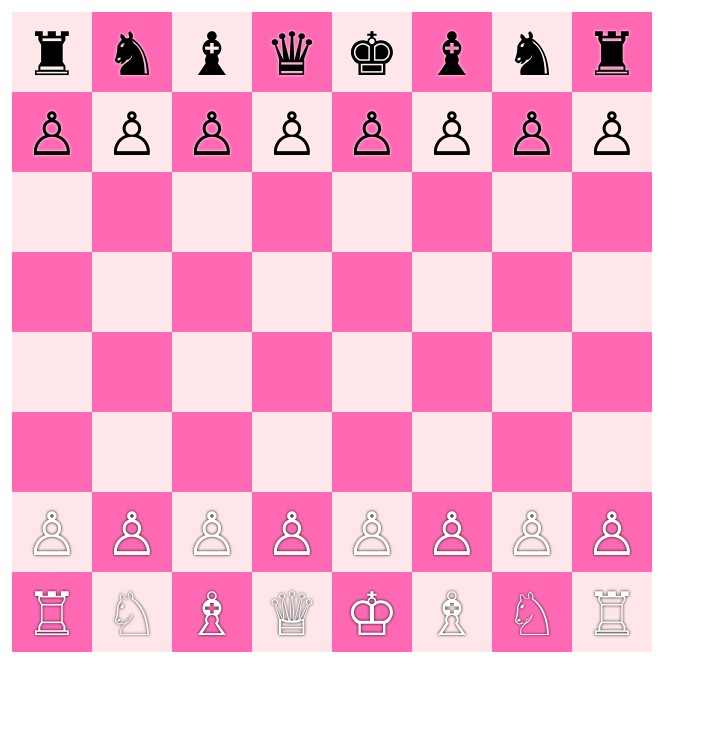
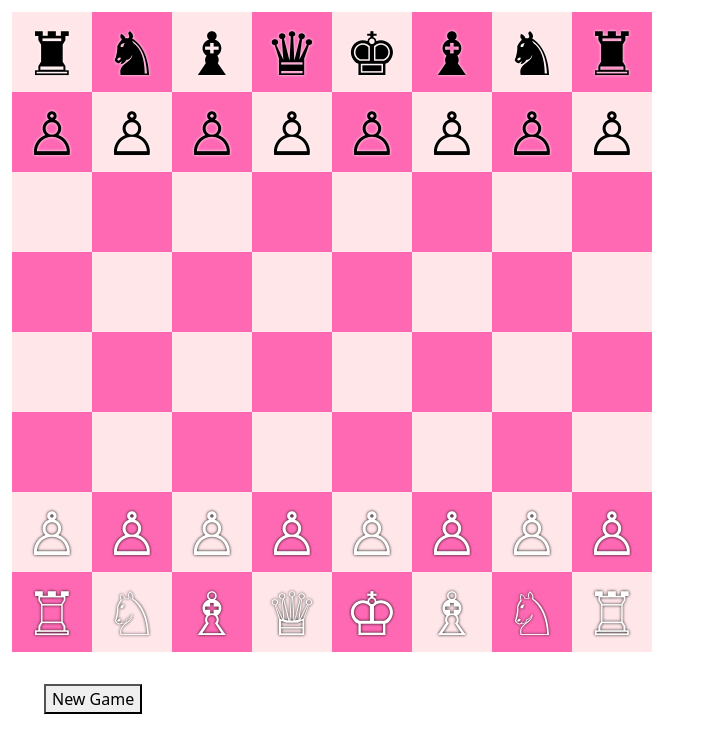
Before and after one commit to christina-hammer/chess, a React (Create React App) app in the folder chess/: page / in a window 1280 px wide. Shown: the top 752 px of the page, without its empty margins (0-703 px from the left). Built offline with nearby package versions, Linux system fonts and the light colour scheme.

Commit message:
ability to set new game, beginning handling pawn reaches end of the board logic

```diff
--- a/chess/src/Board/Board.js
+++ b/chess/src/Board/Board.js
@@ -4,6 +4,23 @@ import { useState } from 'react';
 import { InitialPiecePositionMap } from "./InitialPiecePositionMap.js";
 import { PieceType } from "./Pieces/PieceType.js";
 import { PieceColor } from "./Pieces/Piece.js";
+import "../styles.css";
+
+/*
+TODO:
+-start new game/reset button
+-pawn reaching the end behavior
+-enforcing turns (can only move player's color on their turn)
+-castle behavior
+-check behavior
+    -when your king is in check, only allow moves that break check
+    -visual indiciation of when you're in check
+    -checkmate == winner/end the game
+-timer
+-piece graveyard
+-fix square highlighting to not just be the top corner
+-Host online and allow two people across the internet play the same game
+*/
 
 const moveDirection = {
     UP: "UP",
@@ -18,6 +35,7 @@ export default function Board() {
     const [possibleMoves, setPossibleMoves] = useState(new Set());
     const [possibleCaptures, setPossibleCaptures] = useState(new Set());
     const [selectedSquare, setSelectedSquare] = useState(null);
+    const [showPieceSelector, setShowPieceSelector] = useState(false);
 
     const selectSquare = (square) => {
 
@@ -53,6 +71,16 @@ export default function Board() {
 
             deselectSquare();
         }
+        else if (isPawnTransformationMove(selectedSquare, square)) {
+            setShowPieceSelector(true);
+            // You're in the middle of figuring out what the piece selector should look like
+            //and how it should work and stuff
+        }
+    }
+
+    const newGameClick = () => {
+        let newBoard = getNewBoard();
+        setSquares(newBoard);
     }
 
     return (
@@ -73,6 +101,12 @@ export default function Board() {
                     ))}
                 </div>
             ))}
+
+            <div className="controlsContainer">
+                <button onClick={newGameClick}>
+                    New Game
+                </button>
+            </div>
         </div>
     );
 
@@ -201,7 +235,7 @@ export default function Board() {
         }
         else {
             if (squares[position.row+1][position.column].piece === null) {
-                moves.add(squares[position.row+1][position.column]);
+                moves.add(squares[position.row+1][position.column].name);
                 if (isFirstMove && squares[position.row+2][position.column].piece === null) {
                     moves.add(squares[position.row+2][position.column].name);
                 }
@@ -440,4 +474,20 @@ export default function Board() {
         return isOnBoard(r, c) && squares[r][c].piece && squares[r][c].piece.color !== pieceColor;
     }
 
+    function isPawnTransformationMove(selectedSquare, targetSquare) {
+        if (selectedSquare.piece.type === PieceType.PAWN) {
+            if (selectedSquare.piece.color === PieceColor.BLACK
+                && targetSquare.position.row === 7) {
+                    return true;
+                }
+
+            if (selectedSquare.piece.color === PieceColor.WHITE
+                && targetSquare.position.row === 0) {
+                    return true;
+                }
+        }
+
+        return false;
+    }
+
 }
--- a/chess/src/Page/Page.js
+++ b/chess/src/Page/Page.js
@@ -4,11 +4,13 @@ import "../styles.css";
 
 export default function Page() {
 
+
     return (
         <div>
             <div className="boardContainer">
-                <Board/>
+                <Board />
             </div>
+
         </div>
     );
 }
--- a/chess/src/styles.css
+++ b/chess/src/styles.css
@@ -19,6 +19,10 @@
 
 .boardContainer {
     margin: 12px;
+}
+
+.controlsContainer {
+    margin: 32px;
 }
 
 .piece {
```
